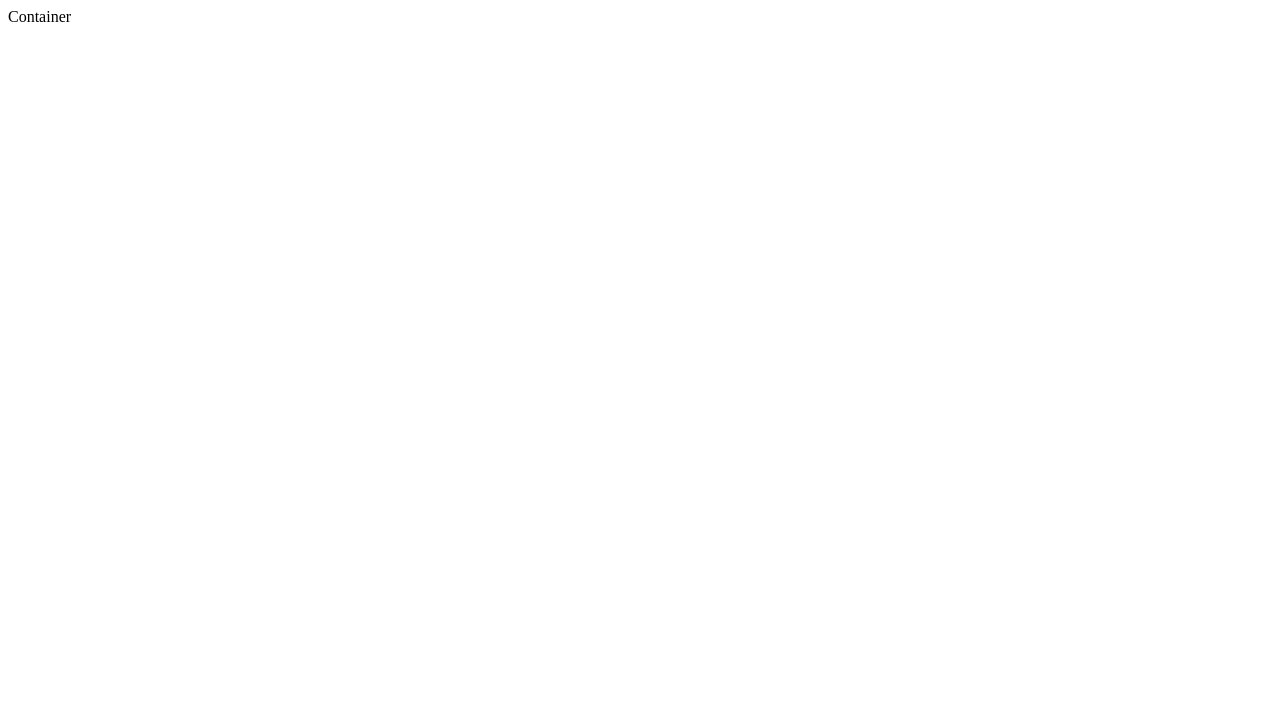
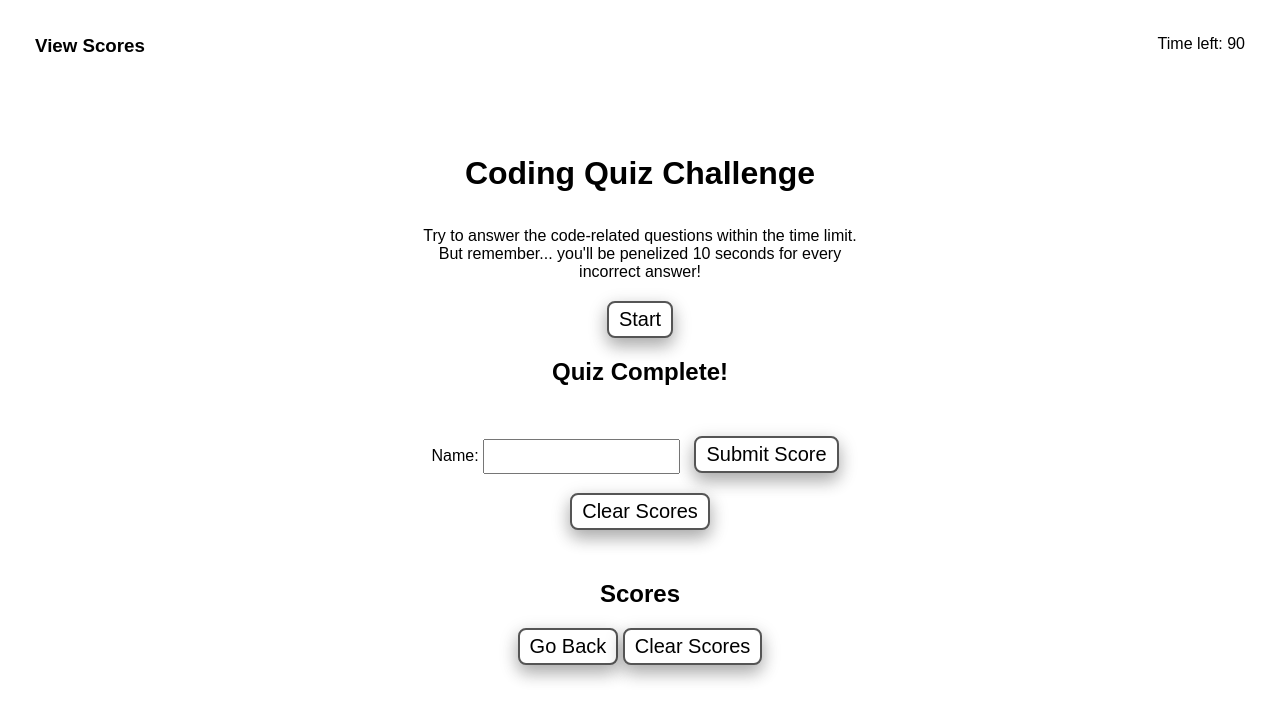
Before and after one commit to pcstoyle/API-Code-Quiz, a plain HTML site: page index.html in a window 1280 px wide. Drawn offline with Linux system fonts and the light colour scheme.

Commit message:
added/updated stylesheet, completed html, mapped out quiz qustions in js

```diff
--- /dev/null
+++ b/assets/css/style.css
@@ -0,0 +1,86 @@
+* {
+    font-family: Arial, Helvetica, sans-serif;
+    /* font-size: 24px; */
+    margin: 0;
+    padding: 0;
+    /* display: flex; */
+    /* justify-content: center; */
+    /* align-items: center;    */
+}
+
+nav {
+display: block;
+margin: 10px;
+padding: 25px;
+}
+
+nav li {
+    list-style-type: none;
+    display: inline;
+    margin: auto;
+    float: left;
+    padding: 50 px;
+}
+
+#timer {
+    float: right;
+}
+
+header {
+    padding: 25px;
+    margin: 10px;
+}
+
+#home-page {
+    width: 500px;
+    margin: auto;
+    padding: 50px;
+    justify-content: center;
+    text-align: center;
+    text-wrap: wrap;
+}
+
+#start-container p {
+    padding: 0px 20px 20px 20px;
+}
+
+button {
+    background-color: white;
+    color: black;
+    border: 2px solid #555555;
+    font-size: 20px;
+    width: fit-content;
+    padding: 5px 10px;
+    border-radius: 8px;
+    transition-duration: .04s;
+    box-shadow: 0 8px 16px 0 rgba(0,0,0,0.2), 0 6px 20px 0 rgba(0,0,0,0.19);
+}
+
+button:hover {
+    background-color: #555555;
+    color: white;
+}
+
+h2 {
+    padding: 20px;
+}
+/* .hide {
+    display: none;
+}*/
+
+form {
+    display: inline;
+    padding: 20px;
+    display: block;
+    justify-content: center;
+    align-items: center;
+}
+
+form input {
+    padding: 8px;
+}
+
+form button {
+    display: inline-block;
+    margin: 10px
+}
--- a/index.html
+++ b/index.html
@@ -1,16 +1,58 @@
 <!DOCTYPE html>
 <html lang="en">
+
 <head>
-    <meta charset="UTF-8">
-    <meta name="viewport" content="width=device-width, initial-scale=1.0">
-    <title>API Code Quiz</title>
-    <link rel="stylesheet" href="./assets/style.css">
+  <meta charset="UTF-8">
+  <meta name="viewport" content="width=device-width, initial-scale=1.0">
+  <title>Code Quiz Challenge</title>
+<link rel="stylesheet" href="./assets/css/style.css">
 </head>
+
 <body>
-    <main>Container
+  <nav class="page-header">
+    <div id="show-scores">
+      <li><h3>View Scores</h3></li>
+    </div>
+    </div>
+    <li id = "timer">Time left: <span class="timer">90</span></li>
+    </div>
+  </nav>
 
+  <div id = "home-page">
+    <header><h1>Coding Quiz Challenge</h1></header>
+    <div id="start-container" class = "hide">
+      <p>
+        Try to answer the code-related questions within the time limit. But remember... you'll be penelized 10 seconds for every incorrect answer!
+      </p>
+        <button type="button" id="start-button">Start</button>
+    </div>
 
-    </main>
-<script src="./assets/script.js"></script>
+    <div id="container" class = "hide">
+      <div id="quiz-container" class = "hide">
+        <p id="question"></p>
+        <ul id="choices"></ul>
+        <p id="result-message"></p>
+      </div>
+
+      <div id="input-score-container" class="hide">
+        <h2>Quiz Complete!</h2>
+        <p id="final-score"></p>
+        <form>
+          <label for="name">Name:</label>
+          <input type="text" id="name" required>
+          <button type="submit">Submit Score</button>
+          <button type="button" id="clear-btn">Clear Scores</button>
+        </form>
+
+        <div id="scores-container" class ="hide">
+          <h2>Scores</h2>
+          <ul id="scores-list" style="padding-left: 0px;"></ul>
+          <button type="button" id="back-btn">Go Back</button>
+          <button type="button" id="clear-btn">Clear Scores</button>
+        </div>
+      </div>
+    </div>
+    <script src="./assets/js/index.js"></script>
 </body>
+
 </html>
```
Also changed, not shown: assets/js/script.js (added, +61 -0 lines), assets/script.js (deleted), assets/style.css (deleted).
